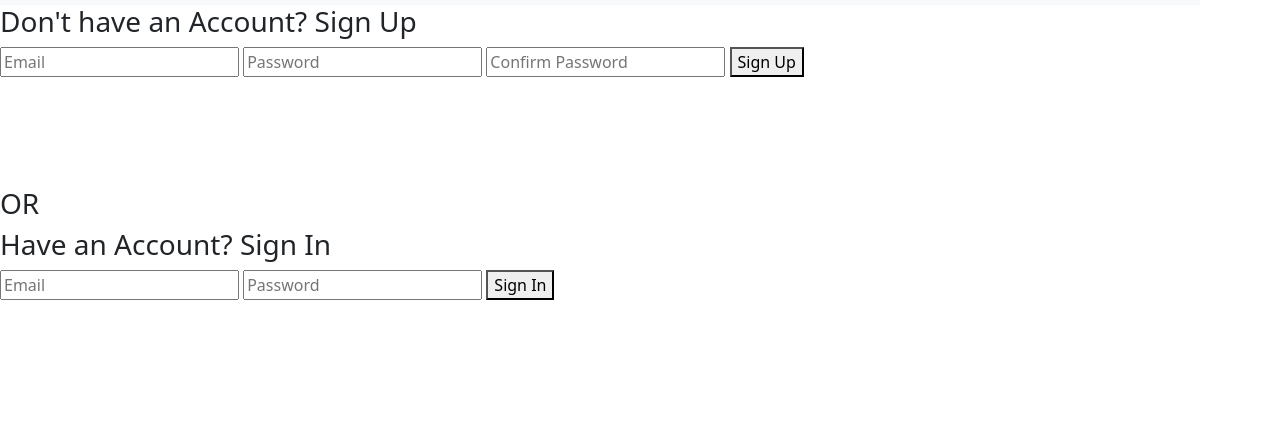
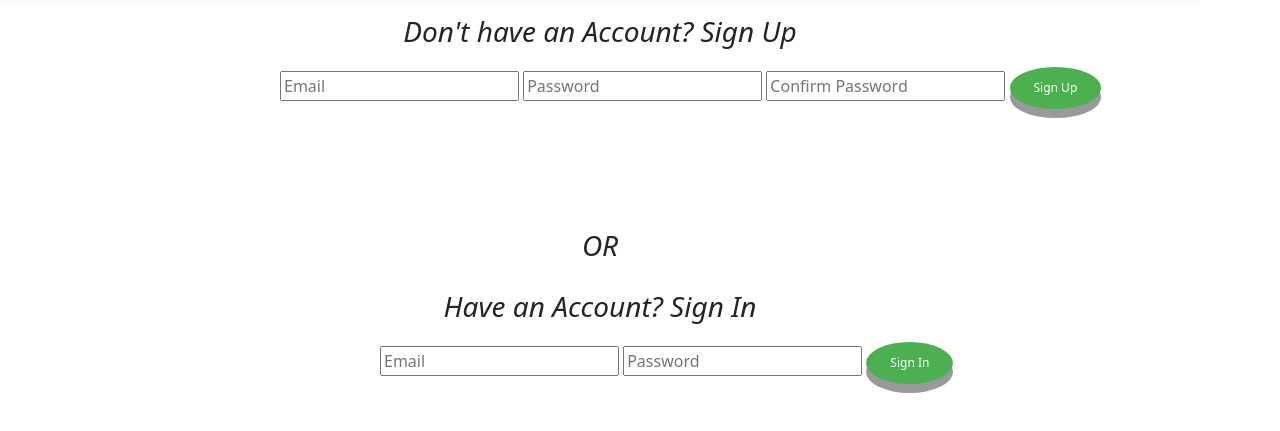
Before and after one commit to oksananikole17/drink-share-client, a website built with webpack: page index.html in a window 1280 px wide. Shown: the part 51-482 px from the top of the page. Built offline with nearby package versions, Linux system fonts and the light colour scheme.

Commit message:
Styled Auth Home to be more elegant and in theme

```diff
--- a/app/styles/index.scss
+++ b/app/styles/index.scss
@@ -42,3 +42,46 @@ body {
  .main-card {
    display: list-item;
   }
+
+  #sign-up-form {
+    display:block;
+    margin-left: 280px;
+  }
+
+  #sign-in-form {
+      margin-left: 380px;
+  }
+
+    h3 {
+      text-align: center;
+      padding: 10px;
+      font-weight: 100;
+      font-style: oblique;
+  }
+
+  .auth-btn {
+      border-radius: 50%;
+
+  }
+
+  .auth-btn {
+  display: inline-block;
+  padding: 12px 24px;
+  font-size: 12px;
+  cursor: pointer;
+  text-align: center;
+  text-decoration: none;
+  outline: none;
+  color: #fff;
+  background-color: #4CAF50;
+  border: none;
+  box-shadow: 0 9px #999;
+}
+
+.auth-btn:hover {background-color: #3e8e41}
+
+.auth-btn:active {
+  background-color: #3e8e41;
+  box-shadow: 0 5px #666;
+  transform: translateY(4px);
+}
```
